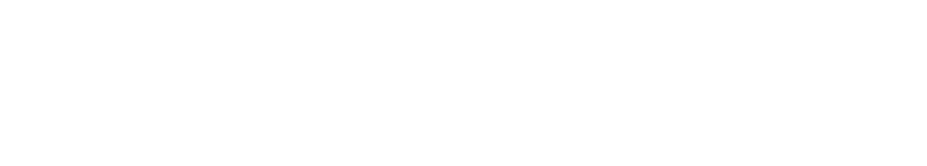
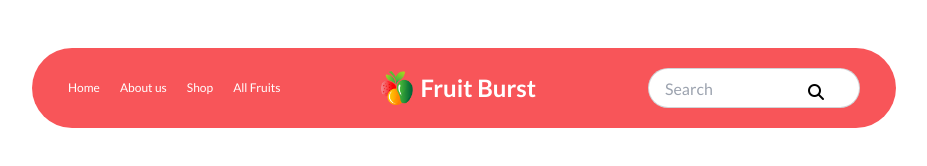
Before and after one commit to aladdincoder/fruit-brust, a plain HTML site: page index.html in a window 1280 px wide. Shown: the whole page, without its empty margins (176-1103 px from the left). Drawn offline with nearby package versions, Linux system fonts and the light colour scheme.

Commit message:
navbar done

```diff
--- a/index.html
+++ b/index.html
@@ -1,5 +1,6 @@
 <!DOCTYPE html>
 <html lang="en">
+
 <head>
     <meta charset="UTF-8">
     <meta name="viewport" content="width=device-width, initial-scale=1.0">
@@ -11,6 +12,8 @@
     <link rel="preconnect" href="https://fonts.googleapis.com">
     <link rel="preconnect" href="https://fonts.gstatic.com" crossorigin>
     <link href="https://fonts.googleapis.com/css2?family=Lato:wght@400;700;900&display=swap" rel="stylesheet">
+    <!-- font awesome -->
+    <script src="https://kit.fontawesome.com/5c23800a8d.js" crossorigin="anonymous"></script>
     <!-- custom color -->
     <script>
         tailwind.config = {
@@ -18,22 +21,48 @@
                 extend: {
                     colors: {
                         clifford: '#da373d',
+                        'bg-color': '#F85559',
                     }
                 }
             }
         }
     </script>
     <style>
-    .font-primary{
+        .font-primary {
             font-family: 'Lato', sans-serif;
         }
-
     </style>
 
 </head>
-<body>
+
+<body class="font-primary mx-52">
     <header>
+        <nav>
+            <div class="navbar bg-bg-color text-white rounded-full my-12 px-9 py-5">
+                <div class="flex-1">
+                    <ul class="flex gap-5 text-xs">
+                        <li>Home</li>
+                        <li>About us</li>
+                        <li>Shop</li>
+                        <li>All Fruits</li>
+                    </ul>
+                </div>
+                    <div class="flex pr-28">
+                            <img class="w-10 rounded pr-2" src="./images/logo.png" />
+                            <h2 class="text-2xl font-bold">
+                                Fruit Burst
+                            </h2>
+                    </div>
 
+                <div class="flex-none gap-2">
+                    <div class="relative form-control">
+                        <i class="absolute left-40 top-4 text-black fa-solid fa-magnifying-glass "></i>
+                        <input type="text" placeholder="Search" class="input input-bordered w-24 md:w-auto lg:h-10 rounded-full" />
+                    </div>
+
+                </div>
+            </div>
+        </nav>
     </header>
     <main>
 
@@ -43,4 +72,5 @@
     </footer>
 
 </body>
+
 </html>
```
Lines whose indentation alone changed are shown as unchanged.
